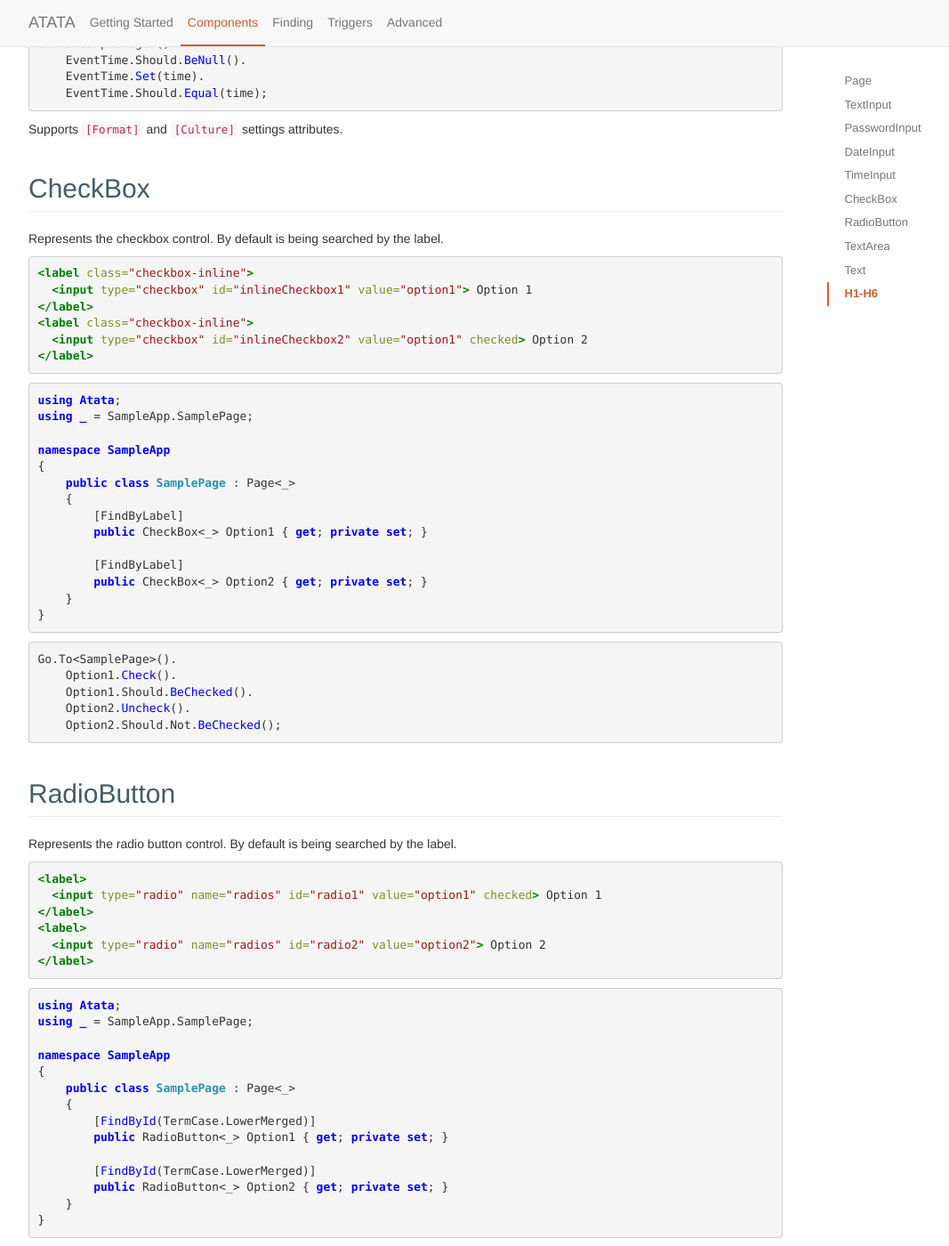
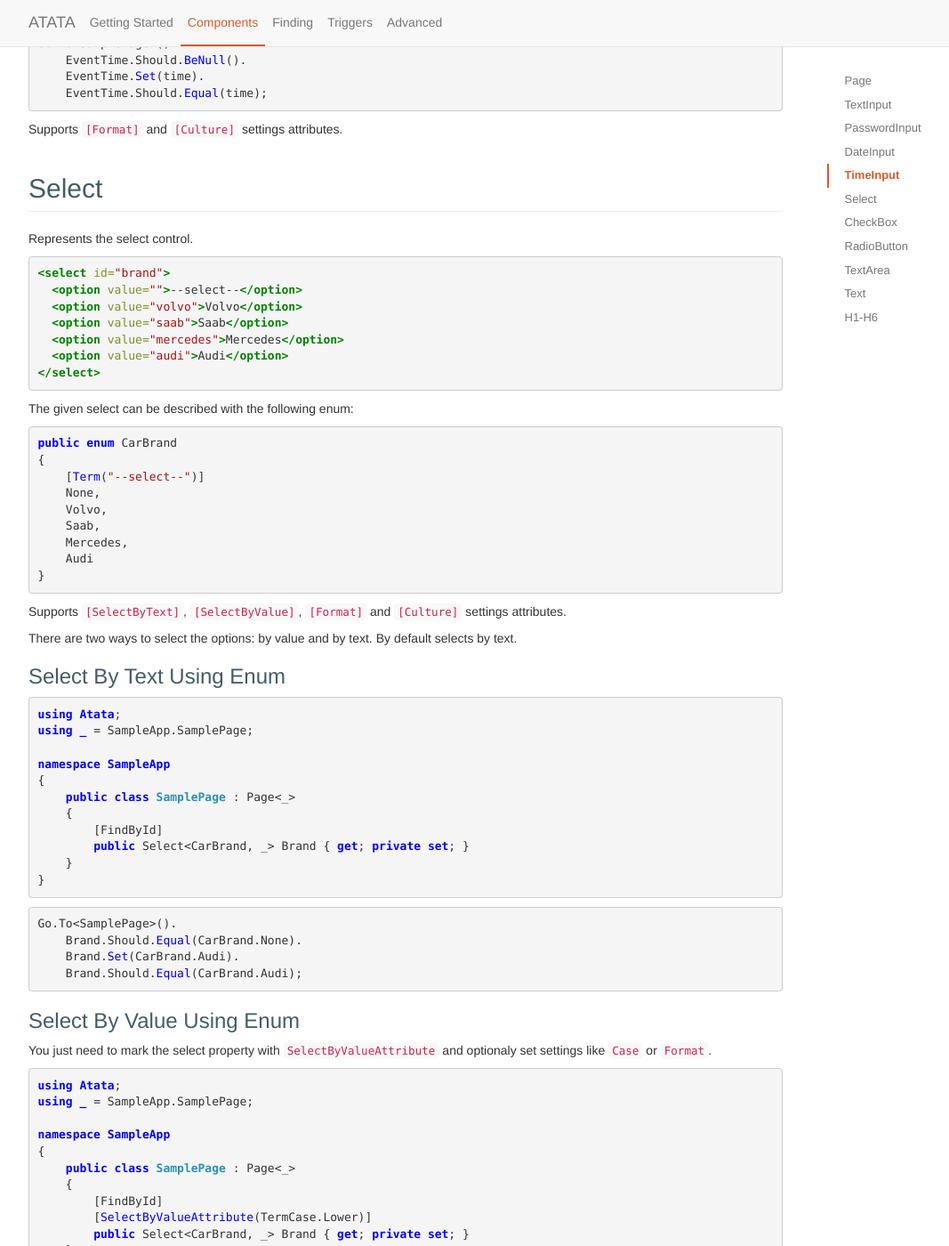
Before and after one commit to atata-framework/atata.io, a Jekyll site: the page built from components.html, in a window 1280 px wide and 1400 px high, scrolled down 3051 px. Shown: the whole window at 89% size, without its empty margins (38-1105 px from the left). Built offline with Jekyll 4.4.1, drawn with Linux system fonts in a browser that asks for light colours.

Commit message:
Add select component

````diff
--- a/_config.yml
+++ b/_config.yml
@@ -37,6 +37,7 @@ components:
   - PasswordInput
   - DateInput
   - TimeInput
+  - Select
   - CheckBox
   - RadioButton
   - TextArea
--- /dev/null
+++ b/_includes/components/select.md
@@ -0,0 +1,70 @@
+Represents the select control.
+
+```html
+<select id="brand">
+  <option value="">--select--</option>
+  <option value="volvo">Volvo</option>
+  <option value="saab">Saab</option>
+  <option value="mercedes">Mercedes</option>
+  <option value="audi">Audi</option>
+</select>
+```
+
+The given select can be described with the following enum:
+
+```cs
+public enum CarBrand
+{
+    [Term("--select--")]
+    None,
+    Volvo,
+    Saab,
+    Mercedes,
+    Audi
+}
+```
+
+Supports `[SelectByText]`, `[SelectByValue]`, `[Format]` and `[Culture]` settings attributes.
+
+There are two ways to select the options: by value and by text. By default selects by text.
+
+### Select By Text Using Enum
+
+```cs
+using Atata;
+using _ = SampleApp.SamplePage;
+
+namespace SampleApp
+{
+    public class SamplePage : Page<_>
+    {
+        [FindById]
+        public Select<CarBrand, _> Brand { get; private set; }
+    }
+}
+```
+```cs
+Go.To<SamplePage>().
+    Brand.Should.Equal(CarBrand.None).
+    Brand.Set(CarBrand.Audi).
+    Brand.Should.Equal(CarBrand.Audi);
+```
+
+### Select By Value Using Enum
+
+You just need to mark the select property with `SelectByValueAttribute` and optionaly set settings like `Case` or `Format`.
+
+```cs
+using Atata;
+using _ = SampleApp.SamplePage;
+
+namespace SampleApp
+{
+    public class SamplePage : Page<_>
+    {
+        [FindById]
+        [SelectByValueAttribute(TermCase.Lower)]
+        public Select<CarBrand, _> Brand { get; private set; }
+    }
+}
+```
--- a/advanced.html
+++ b/advanced.html
@@ -1,5 +1,5 @@
 ---
 layout: default
-title: Getting Started
+title: Advanced
 ---
 <h1 class="page-header">{{ page.title }}</h1>
````
